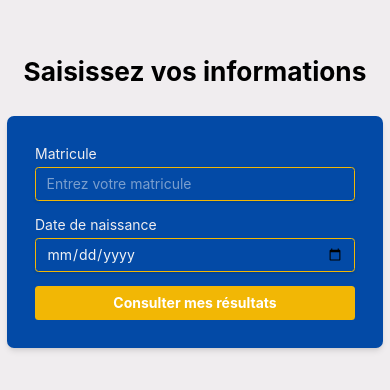
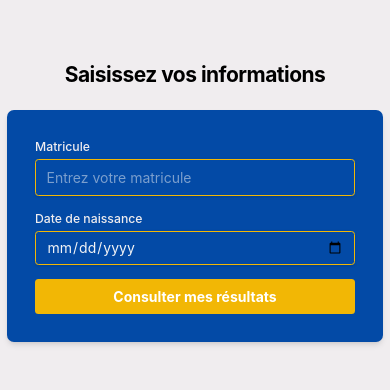
Before and after one commit to DevLocky10/pigier, a React (Vite) app: page /authenticate/1/1 in a window 390 px wide. Shown: the part 220-610 px from the top of the page. Built offline with nearby package versions, Linux system fonts and the light colour scheme.

Commit message:
Set responsive student form typography

```diff
--- a/src/pages/StudiantForm.tsx
+++ b/src/pages/StudiantForm.tsx
@@ -14,15 +14,15 @@ export function StudiantForm() {
 
     return (
         <div className="flex flex-col items-center justify-center min-h-screen p-2">
-            <h2 className="font-bold mb-8 text-center text-3xl">Saisissez vos informations</h2>
+            <h2 className="mb-6 text-center text-2xl leading-tight font-bold tracking-tight sm:mb-8 sm:text-3xl">Saisissez vos informations</h2>
             <div className="flex flex-col items-center justify-center gap-8 w-full md:max-w-lg">
                 <form className="w-full max-w-lg bg-secondary p-8 rounded-lg shadow-md"
                     onSubmit={onSubmit}
                 >
                     <div className="mb-4">
-                        <label className="mb-1 block text-neutral" htmlFor="matricule">Matricule</label>
+                        <label className="mb-1 block text-sm leading-5 font-medium text-neutral sm:text-base" htmlFor="matricule">Matricule</label>
                         <input
-                            className="shadow text-gray-100 appearance-none border border-primary  rounded w-full py-2 px-3 leading-tight focus:border-2 focus:outline-none focus:shadow-outline"
+                            className="shadow text-gray-100 appearance-none border border-primary  rounded w-full px-3 py-2 text-base leading-6 focus:border-2 focus:outline-none focus:shadow-outline"
                             id="matricule"
                             name="matricule"
                             type="text"
@@ -34,7 +34,7 @@ export function StudiantForm() {
                         />
                     </div>
                     <div className="mb-4">
-                        <label className="mb-1 block text-neutral" htmlFor="birthdate">Date de naissance</label>
+                        <label className="mb-1 block text-sm leading-5 font-medium text-neutral sm:text-base" htmlFor="birthdate">Date de naissance</label>
                         <input
                             className="shadow text-gray-100 appearance-none border border-primary  rounded w-full py-2 px-3 leading-tight focus:border-2 focus:outline-none focus:shadow-outline"
                             id="birthdate"
@@ -47,7 +47,7 @@ export function StudiantForm() {
                     </div>
                     <div className="flex items-center justify-between w-full">
                         <button
-                            className="bg-primary w-full hover:bg-primary-light text-white font-bold py-2 px-4 rounded focus:outline-none focus:shadow-outline"
+                            className="bg-primary w-full hover:bg-primary-light text-base leading-6 text-white font-bold py-2 px-4 rounded focus:outline-none focus:shadow-outline"
                             type="submit"
                         >
                             Consulter mes résultats
```
